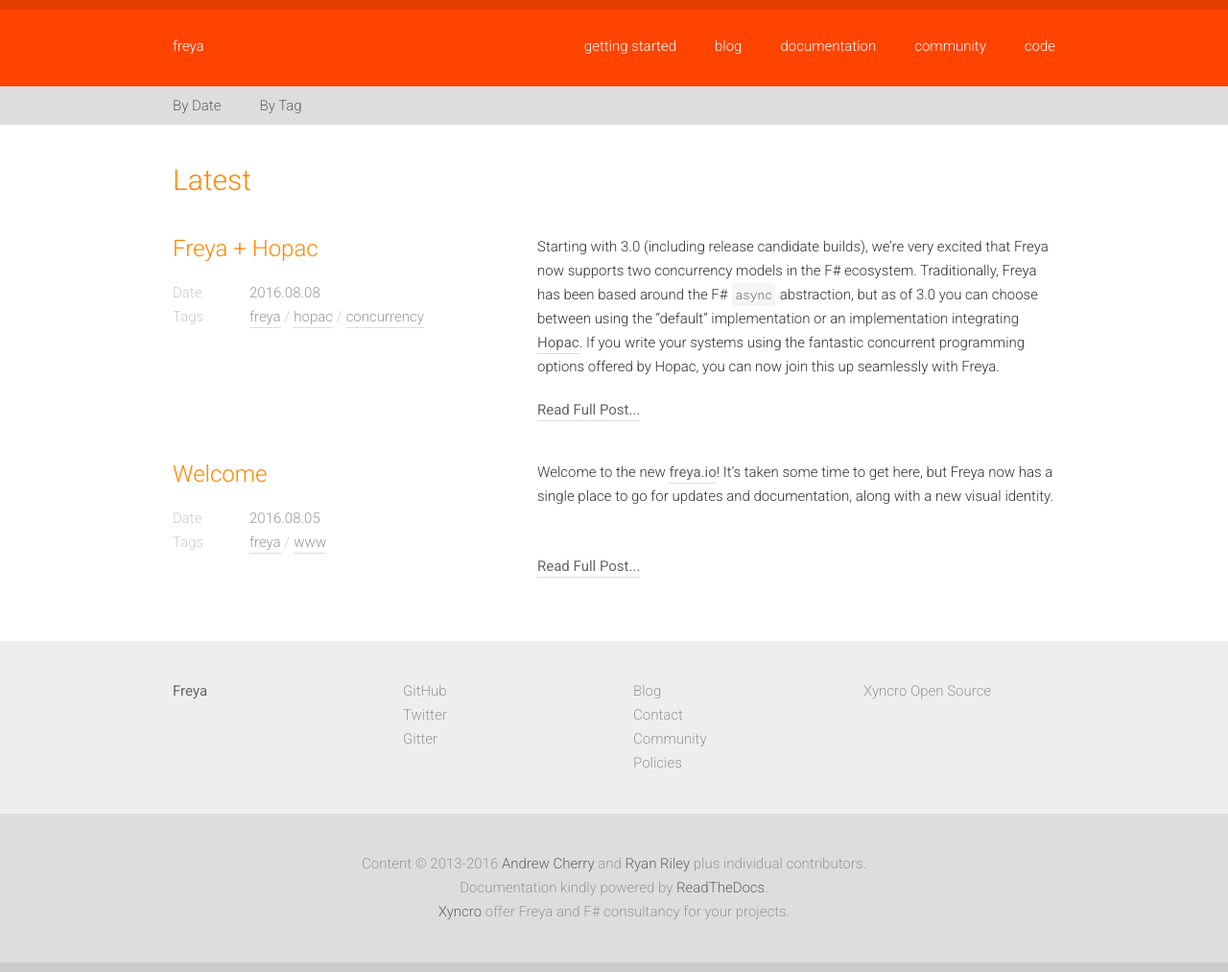
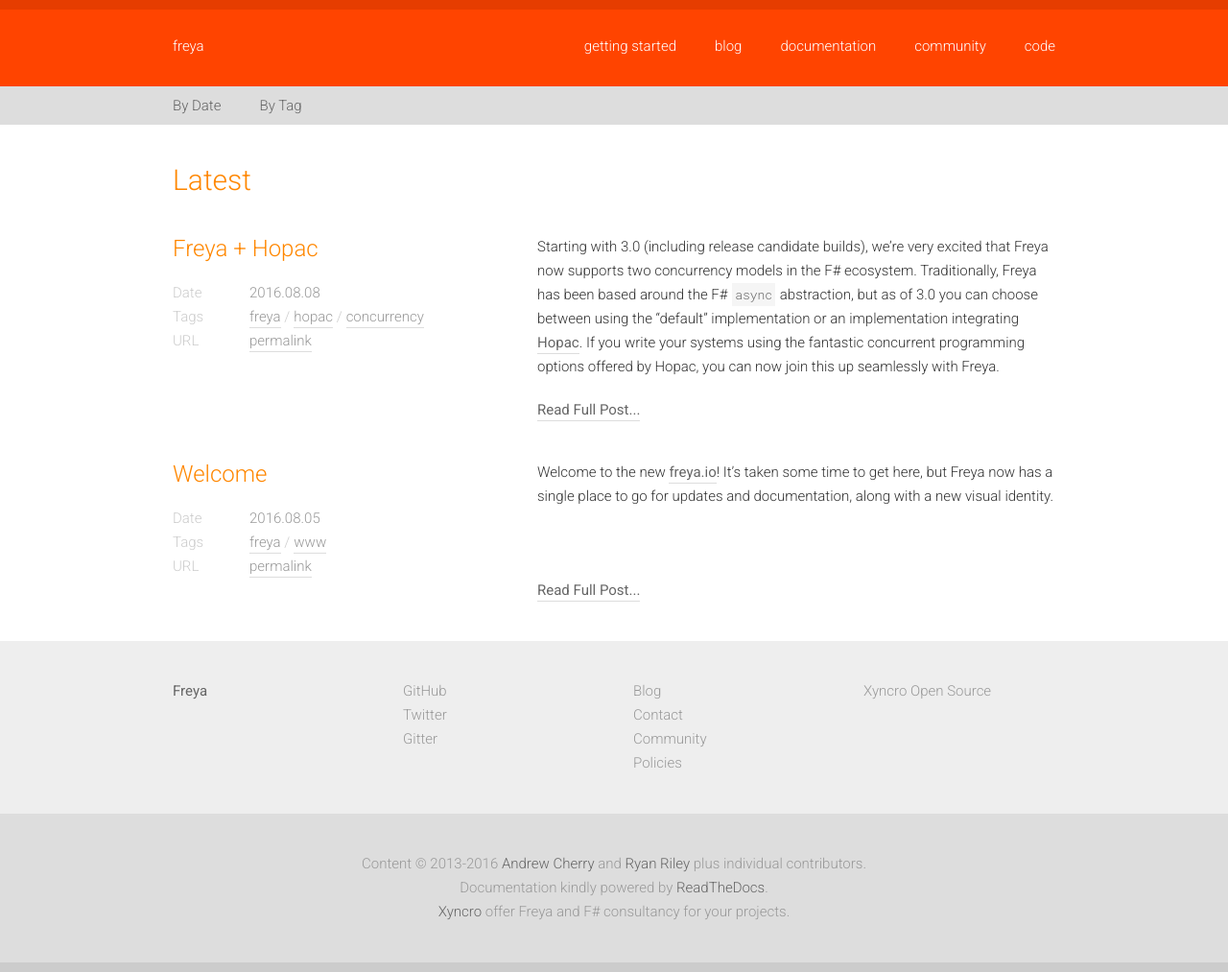
Before and after one commit to xyncro/sites-freya.io, a Jekyll site: the page built from blog/index.html, in a window 1280 px wide and 1013 px high. Shown: the whole window at 96% size. Built offline with Jekyll 4.4.1, drawn with Linux system fonts in a browser that asks for light colours.

Commit message:
better blog bits, etc/

```diff
--- a/_config.yml
+++ b/_config.yml
@@ -30,7 +30,8 @@
 
 urls:
   freya:
-    core: https://freya.io
+    core: http://localhost:4000
+    # core: https://freya.io
     docs: http://localhost:8000
     # docs: https://docs.freya.io
     git: https://github.com/xyncro/freya
--- /dev/null
+++ b/_includes/blog/header.html
@@ -0,0 +1,33 @@
+<!-- Jekyll -->
+
+<header>
+  <h1 itemprop="name headline">{{ include.post.title }}</h1>
+  <dl>
+    <dt>Date</dt>
+    <dd>
+      <time datetime="{{ include.post.date | date_to_xmlschema }}" itemprop="datePublished">
+        {{ include.post.date | date: "%Y.%m.%d" }}
+      </time>
+    </dd>
+    <dt>Tags</dt>
+    <dd>
+      <ul>
+        {% for tag in include.post.tags %}
+        <li>
+          <a href="#" itemprop="articleSection">{{ tag }}</a>
+        </li>
+        {% endfor %}
+      </ul>
+    </dd>
+    <dt>URL</dt>
+    <dd>
+      <a href="{{ site.urls.freya.core }}{{ include.post.url }}" itemprop="url">permalink</a>
+    </dd>
+    {% if include.post.author %}
+    <dt>Author</dt>
+    <dd itemprop="author" itemscope itemtype="http://schema.org/Person">
+      <span itemprop="name">{{ include.post.author }}</span>
+    </dd>
+    {% endif %}
+  </dl>
+</header>
--- a/_includes/blog/summary.html
+++ b/_includes/blog/summary.html
@@ -1,29 +1,13 @@
 <!-- Jekyll -->
 
-<article class="summary">
-  <header>
-    <h1>{{ include.post.title }}</h1>
-    <dl>
-      <dt>Date</dt>
-      <dd>{{ include.post.date | date: "%Y.%m.%d" }}</dd>
-      <dt>Tags</dt>
-      <dd>
-        <ul>
-          {% for tag in include.post.tags %}
-          <li>
-            <a href="#">{{ tag }}</a>
-          </li>
-          {% endfor %}
-        </ul>
-      </dd>
-    </dl>
-  </header>
-  <section>
+<article class="summary" itemscope itemtype="http://schema.org/BlogPosting">
+  {% include blog/header.html post=include.post %}
+  <section itemprop="articleBody">
     {{ include.post.excerpt }}
   </section>
   <footer>
     <p>
-      <a href="{{ include.post.url }}">Read Full Post...</a>
+      <a href="{{ site.urls.freya.core }}{{ include.post.url }}" itemprop="url">Read Full Post...</a>
     </p>
   </footer>
 </article>
--- a/_sass/_blog.scss
+++ b/_sass/_blog.scss
@@ -95,6 +95,14 @@
                 margin-bottom: $d-pad-m;
             }
         }
+
+        // Footer
+
+        footer {
+            @include links-normal;
+            margin-left: 380px;
+            width: 540px;
+        }
     }
 
     // Posts
@@ -124,14 +132,6 @@
                     font-size: 24px;
                     margin-bottom: $d-pad-m;
                 }
-            }
-
-            // Footer
-
-            footer {
-                @include links-normal;
-                margin-left: 380px;
-                width: 540px;
             }
         }
     }
```
Also changed, not shown: _includes/blog/full.html (+5 -19 lines), _layouts/blog/post.html (+0 -18 lines), blog/index.html (line endings or trailing spaces).
